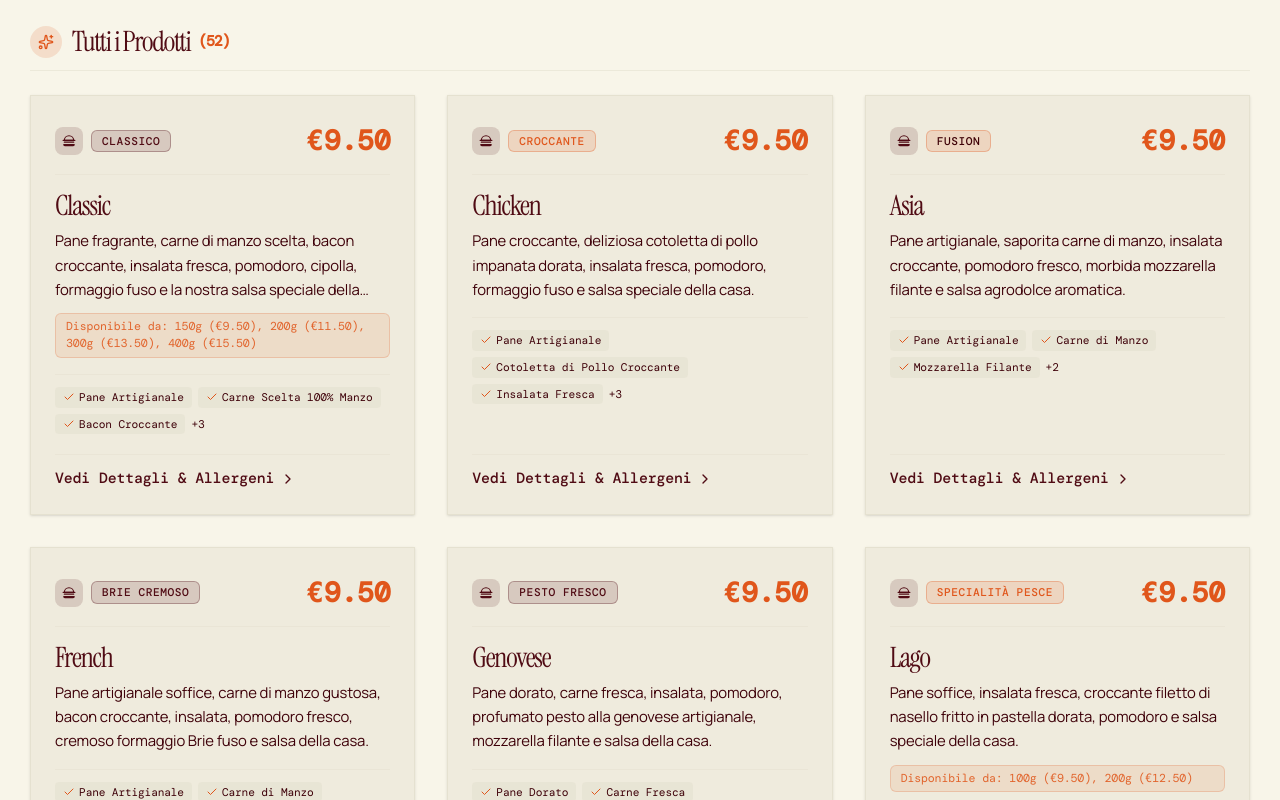
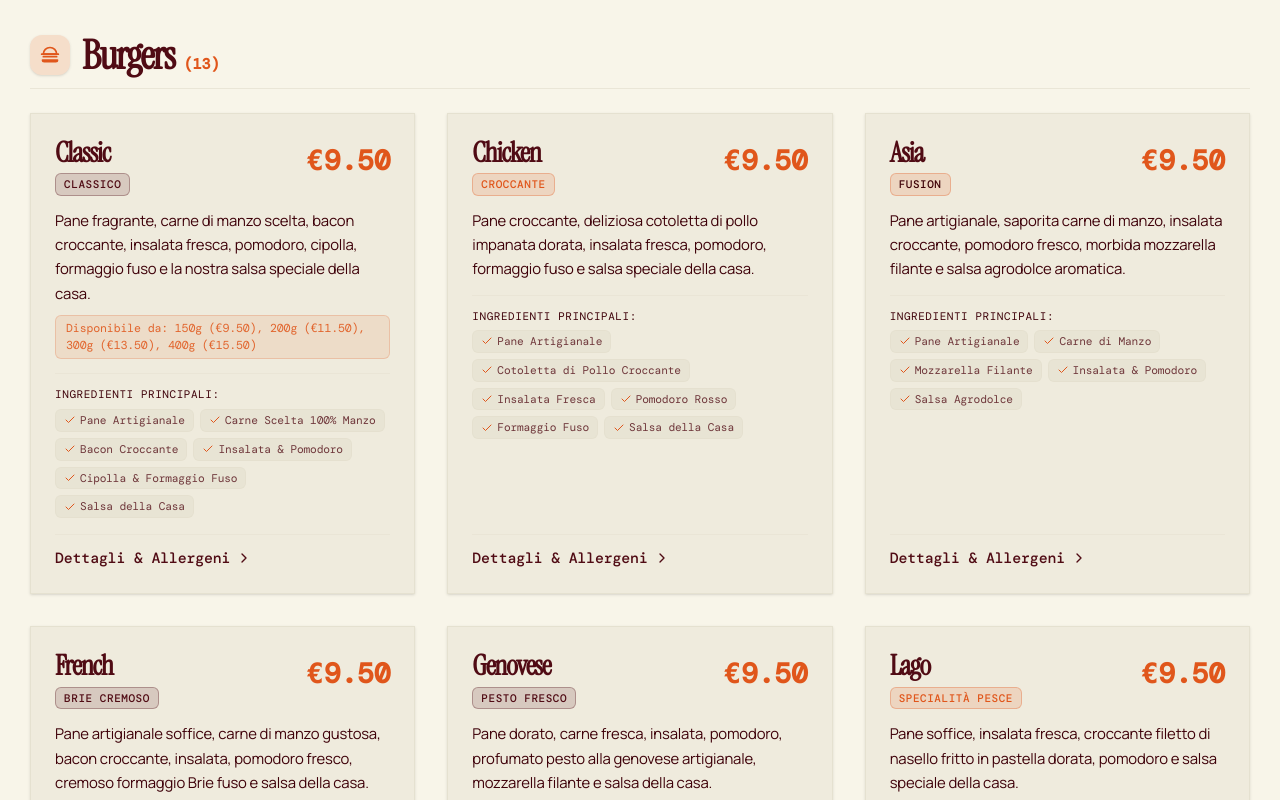
Before and after one commit to dmytro-webild/e9f619ab-6fcd-4e8c-9cdd-9b3c2d4b7ace, a React (Vite) app: page / in a window 1280 px wide. Shown: the part 1740-2540 px from the top of the page. Built offline with nearby package versions, Linux system fonts and the light colour scheme.

Commit message:
Webild agent: Mantieni la divisione del menu esistente ma rimuovi completa

```diff
--- a/src/components/sections/menu/MenuElegantGrid.tsx
+++ b/src/components/sections/menu/MenuElegantGrid.tsx
@@ -832,9 +832,6 @@ export default function MenuElegantGrid({
     return matchesCategory && matchesDietary && matchesSearch;
   });
 
-  const activeCatObject = categories.find((c) => c.key === activeCategory);
-  const ActiveCatIcon = activeCatObject?.icon ?? Utensils;
-
   return (
     <section
       ref={sectionRef}
@@ -998,26 +995,6 @@ export default function MenuElegantGrid({
           </div>
         </motion.div>
 
-        {/* Category Header with Thematic Icon */}
-        <div className="mb-6 flex items-center justify-between border-b border-border/50 pb-3">
-          <div className="flex items-center gap-2.5">
-            <div className="flex size-8 items-center justify-center rounded-full bg-accent/15 text-accent">
-              <ActiveCatIcon className="size-4" />
-            </div>
-            <h3 className="font-heading text-[length:var(--text-h3)] text-foreground flex items-center gap-2">
-              <span>{activeCatObject?.label ?? "Prodotti"}</span>
-              <span className="font-mono text-[length:var(--text-small)] text-accent font-semibold">
-                ({filteredItems.length})
-              </span>
-            </h3>
-          </div>
-          {searchQuery && (
-            <p className="font-mono text-[length:var(--text-small)] text-muted-foreground hidden sm:block">
-              Risultati per &quot;{searchQuery}&quot;
-            </p>
-          )}
-        </div>
-
         {/* Empty state */}
         {filteredItems.length === 0 && (
           <div className="my-12 flex flex-col items-center justify-center text-center p-8 rounded-[var(--radius-card)] bg-card border border-border/60">
@@ -1040,37 +1017,105 @@ export default function MenuElegantGrid({
           </div>
         )}
 
-        {/* Items Grid (Without Dish Photos) */}
-        <motion.div
-          layout
-          className="grid grid-cols-1 gap-6 sm:grid-cols-2 lg:grid-cols-3 xl:gap-8"
-        >
-          <AnimatePresence mode="popLayout">
-            {filteredItems.map((item, index) => {
-              const ItemCategoryObj = categories.find((c) => c.key === item.category);
-              const ItemCatIcon = ItemCategoryObj?.icon ?? Utensils;
+        {/* Dynamic Category Blocks & Product Grid (Without Dish Photos) */}
+        {filteredItems.length > 0 && (
+          <div className="space-y-12">
+            {categories
+              .filter((c) => c.key !== "all" && (activeCategory === "all" || activeCategory === c.key))
+              .map((cat) => {
+                const catItems = filteredItems.filter((i) => i.category === cat.key);
+                if (catItems.length === 0) return null;
+                const CatIcon = cat.icon ?? Utensils;
 
                 return (
                   <motion.div
+                    key={cat.key}
+                    initial={reduce ? false : { opacity: 0, y: 16 }}
+                    animate={{ opacity: 1, y: 0 }}
+                    transition={{ duration: 0.3 }}
+                    className="space-y-6"
+                  >
+                    {/* Category Header with Thematic Icon */}
+                    <div className="flex items-center justify-between border-b border-border/60 pb-3 pt-2">
+                      <div className="flex items-center gap-3">
+                        <div className="flex size-10 items-center justify-center rounded-xl bg-accent/15 text-accent shadow-sm shrink-0">
+                          <CatIcon className="size-5" />
+                        </div>
+                        <div className="flex items-baseline gap-2.5">
+                          <h3 className="font-heading text-[length:var(--text-h2)] font-bold text-foreground">
+                            {cat.label}
+                          </h3>
+                          <span className="font-mono text-[length:var(--text-small)] text-accent font-semibold">
+                            ({catItems.length})
+                          </span>
+                        </div>
+                      </div>
+                      {searchQuery && activeCategory === "all" && (
+                        <span className="font-mono text-[length:var(--text-small)] text-muted-foreground hidden sm:block">
+                          Risultati ricerca
+                        </span>
+                      )}
+                    </div>
+
+                    {/* Products Grid in Category */}
+                    <div className="grid grid-cols-1 gap-6 sm:grid-cols-2 lg:grid-cols-3 xl:gap-8">
+                      {catItems.map((item, index) => (
+                        <motion.div
                           key={item.id}
                           layout
-                  initial={reduce ? false : { opacity: 0, scale: 0.94, y: 20 }}
+                          initial={reduce ? false : { opacity: 0, scale: 0.95, y: 16 }}
                           animate={{ opacity: 1, scale: 1, y: 0 }}
-                  exit={{ opacity: 0, scale: 0.94, y: -20 }}
-                  transition={{ duration: 0.35, delay: Math.min(index * 0.03, 0.25) }}
-                  className="group relative flex flex-col justify-between overflow-hidden rounded-[var(--radius-card)] bg-card border border-border/70 p-6 shadow-sm transition-all duration-300 hover:shadow-xl hover:-translate-y-1 hover:border-accent/40"
+                          exit={{ opacity: 0, scale: 0.95, y: -16 }}
+                          transition={{ duration: 0.3, delay: Math.min(index * 0.03, 0.2) }}
+                          className="group relative flex flex-col justify-between overflow-hidden rounded-[var(--radius-card)] bg-card border border-border/70 p-5 sm:p-6 shadow-sm transition-all duration-300 hover:shadow-xl hover:-translate-y-1 hover:border-accent/40"
                         >
                           <div>
-                    {/* Top Bar inside Card: Category Icon + Tag Badge + Price Badge */}
-                    <div className="flex items-center justify-between gap-2 mb-4 pb-3 border-b border-border/40">
-                      <div className="flex items-center gap-2">
-                        <div className="flex size-7 items-center justify-center rounded-lg bg-primary/15 text-primary shrink-0" title={ItemCategoryObj?.label}>
-                          <ItemCatIcon className="size-3.5" />
+                            {/* Card Top: Dish Name + Intolerance Symbols beside it + Price */}
+                            <div className="flex items-start justify-between gap-3 mb-3">
+                              <div className="flex flex-col gap-1.5 min-w-0">
+                                <div className="flex flex-wrap items-center gap-2">
+                                  <h3 className="font-heading text-[length:var(--text-h3)] font-semibold text-foreground group-hover:text-accent transition-colors duration-200">
+                                    {item.name}
+                                  </h3>
+
+                                  {/* Intolerance / Dietary Symbols right next to the title */}
+                                  {(item.isVegetarian || item.isVegan || item.isGlutenFree) && (
+                                    <div className="inline-flex flex-wrap items-center gap-1">
+                                      {item.isVegetarian && (
+                                        <span
+                                          className="inline-flex items-center gap-1 rounded-full bg-emerald-500/15 text-emerald-600 dark:text-emerald-400 border border-emerald-500/30 px-2 py-0.5 font-mono text-[0.6875rem] font-medium"
+                                          title="Opzione Vegetariana"
+                                        >
+                                          <Leaf className="size-3 shrink-0" />
+                                          <span>Veggie</span>
+                                        </span>
+                                      )}
+                                      {item.isVegan && (
+                                        <span
+                                          className="inline-flex items-center gap-1 rounded-full bg-green-500/15 text-green-600 dark:text-green-400 border border-green-500/30 px-2 py-0.5 font-mono text-[0.6875rem] font-medium"
+                                          title="Opzione Vegana"
+                                        >
+                                          <VeganIcon className="size-3 shrink-0" />
+                                          <span>Vegan</span>
+                                        </span>
+                                      )}
+                                      {item.isGlutenFree && (
+                                        <span
+                                          className="inline-flex items-center gap-1 rounded-full bg-amber-500/15 text-amber-600 dark:text-amber-400 border border-amber-500/30 px-2 py-0.5 font-mono text-[0.6875rem] font-medium"
+                                          title="Senza Glutine"
+                                        >
+                                          <GlutenFreeIcon className="size-3 shrink-0" />
+                                          <span>No Glutine</span>
+                                        </span>
+                                      )}
                                     </div>
+                                  )}
+                                </div>
+
                                 {item.tag && (
                                   <span
                                     className={cn(
-                              "inline-flex items-center rounded-md px-2.5 py-0.5 font-mono text-[0.7rem] font-medium uppercase tracking-wider",
+                                      "inline-block rounded-md px-2 py-0.5 font-mono text-[0.6875rem] font-medium uppercase tracking-wider w-fit",
                                       item.badgeColor === "accent"
                                         ? "bg-accent/15 text-accent border border-accent/30"
                                         : item.badgeColor === "secondary"
@@ -1083,101 +1128,64 @@ export default function MenuElegantGrid({
                                 )}
                               </div>
 
-                      {/* Price Badge */}
-                      <span className="font-mono text-[length:var(--text-h3)] font-bold text-accent">
+                              {/* Price */}
+                              <span className="font-mono text-[length:var(--text-h3)] font-bold text-accent shrink-0 pt-0.5">
                                 {item.price}
                               </span>
                             </div>
 
-                    {/* Dish Name & Dietary Badges */}
-                    <div className="flex flex-col gap-1.5 mb-2">
-                      <h3 className="font-heading text-[length:var(--text-h3)] font-medium text-foreground group-hover:text-accent transition-colors duration-200">
-                        {item.name}
-                      </h3>
-
-                      {/* Dietary Badges Symbols (Vegetariano, Vegano, Senza Glutine) */}
-                      {(item.isVegetarian || item.isVegan || item.isGlutenFree) && (
-                        <div className="flex flex-wrap items-center gap-1.5 pt-0.5">
-                          {item.isVegetarian && (
-                            <span
-                              className="inline-flex items-center gap-1 rounded-full bg-emerald-500/15 text-emerald-600 dark:text-emerald-400 border border-emerald-500/30 px-2 py-0.5 font-mono text-[0.7rem] font-medium"
-                              title="Opzione Vegetariana"
-                            >
-                              <Leaf className="size-3 shrink-0" />
-                              <span>Vegetariano</span>
-                            </span>
-                          )}
-                          {item.isVegan && (
-                            <span
-                              className="inline-flex items-center gap-1 rounded-full bg-green-500/15 text-green-600 dark:text-green-400 border border-green-500/30 px-2 py-0.5 font-mono text-[0.7rem] font-medium"
-                              title="Opzione Vegana"
-                            >
-                              <VeganIcon className="size-3 shrink-0" />
-                              <span>Vegano</span>
-                            </span>
-                          )}
-                          {item.isGlutenFree && (
-                            <span
-                              className="inline-flex items-center gap-1 rounded-full bg-amber-500/15 text-amber-600 dark:text-amber-400 border border-amber-500/30 px-2 py-0.5 font-mono text-[0.7rem] font-medium"
-                              title="Senza Glutine"
-                            >
-                              <GlutenFreeIcon className="size-3 shrink-0" />
-                              <span>Senza Glutine</span>
-                            </span>
-                          )}
-                        </div>
-                      )}
-                    </div>
-
                             {/* Description */}
-                    <p className="font-sans text-[length:var(--text-small)] leading-relaxed text-muted-foreground line-clamp-3">
+                            <p className="font-sans text-[length:var(--text-small)] leading-relaxed text-muted-foreground mt-1">
                               {item.description}
                             </p>
 
-                    {/* Grammage / Note */}
+                            {/* Grammage */}
                             {item.grammage && (
-                      <p className="mt-3 font-mono text-[0.725rem] text-accent/90 bg-accent/10 px-2.5 py-1 rounded-md border border-accent/20">
+                              <p className="mt-2.5 font-mono text-[0.725rem] text-accent/90 bg-accent/10 px-2.5 py-1 rounded-md border border-accent/20">
                                 {item.grammage}
                               </p>
                             )}
 
-                    {/* Ingredients Preview */}
+                            {/* Ingredients */}
                             {item.ingredients && item.ingredients.length > 0 && (
-                      <div className="mt-4 flex flex-wrap gap-1.5 pt-3 border-t border-border/40">
-                        {item.ingredients.slice(0, 3).map((ing, i) => (
+                              <div className="mt-3.5 pt-3 border-t border-border/40">
+                                <span className="font-mono text-[0.6875rem] uppercase tracking-wider text-muted-foreground block mb-1.5">
+                                  Ingredienti principali:
+                                </span>
+                                <div className="flex flex-wrap gap-1.5">
+                                  {item.ingredients.map((ing, i) => (
                                     <span
                                       key={i}
-                            className="inline-flex items-center gap-1 font-mono text-[0.7rem] text-muted-foreground bg-muted/60 px-2 py-0.5 rounded"
+                                      className="inline-flex items-center gap-1 font-mono text-[0.7rem] text-foreground/80 bg-muted/70 border border-border/50 px-2 py-0.5 rounded-md"
                                     >
                                       <Check className="size-3 text-accent shrink-0" />
                                       {ing}
                                     </span>
                                   ))}
-                        {item.ingredients.length > 3 && (
-                          <span className="font-mono text-[0.7rem] text-muted-foreground self-center">
-                            +{item.ingredients.length - 3}
-                          </span>
-                        )}
+                                </div>
                               </div>
                             )}
                           </div>
 
                           {/* Action Button */}
-                  <div className="mt-5 flex items-center justify-between pt-3 border-t border-border/40">
+                          <div className="mt-4 pt-3 border-t border-border/40 flex items-center justify-between">
                             <button
                               type="button"
                               onClick={() => setSelectedItem(item)}
                               className="inline-flex items-center gap-1.5 font-mono text-[length:var(--text-small)] text-primary hover:text-accent transition-colors duration-200 font-medium cursor-pointer"
                             >
-                      <span>Vedi Dettagli & Allergeni</span>
+                              <span>Dettagli & Allergeni</span>
                               <ChevronRight className="size-4" />
                             </button>
                           </div>
                         </motion.div>
+                      ))}
+                    </div>
+                  </motion.div>
                 );
               })}
-          </AnimatePresence>
-        </motion.div>
+          </div>
+        )}
 
         {/* Bottom CTA / Note */}
         <motion.div
```
Lines whose indentation alone changed are shown as unchanged.
